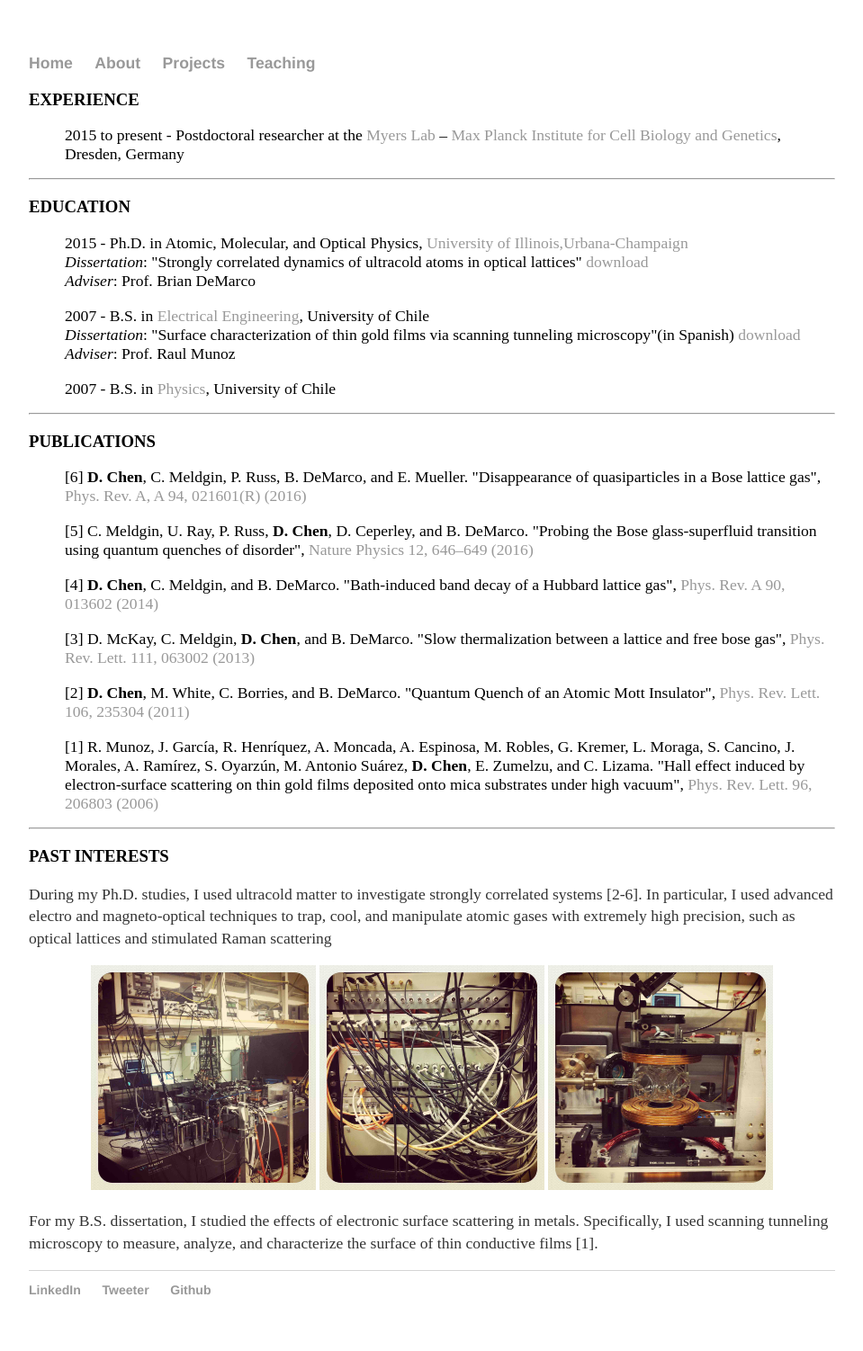
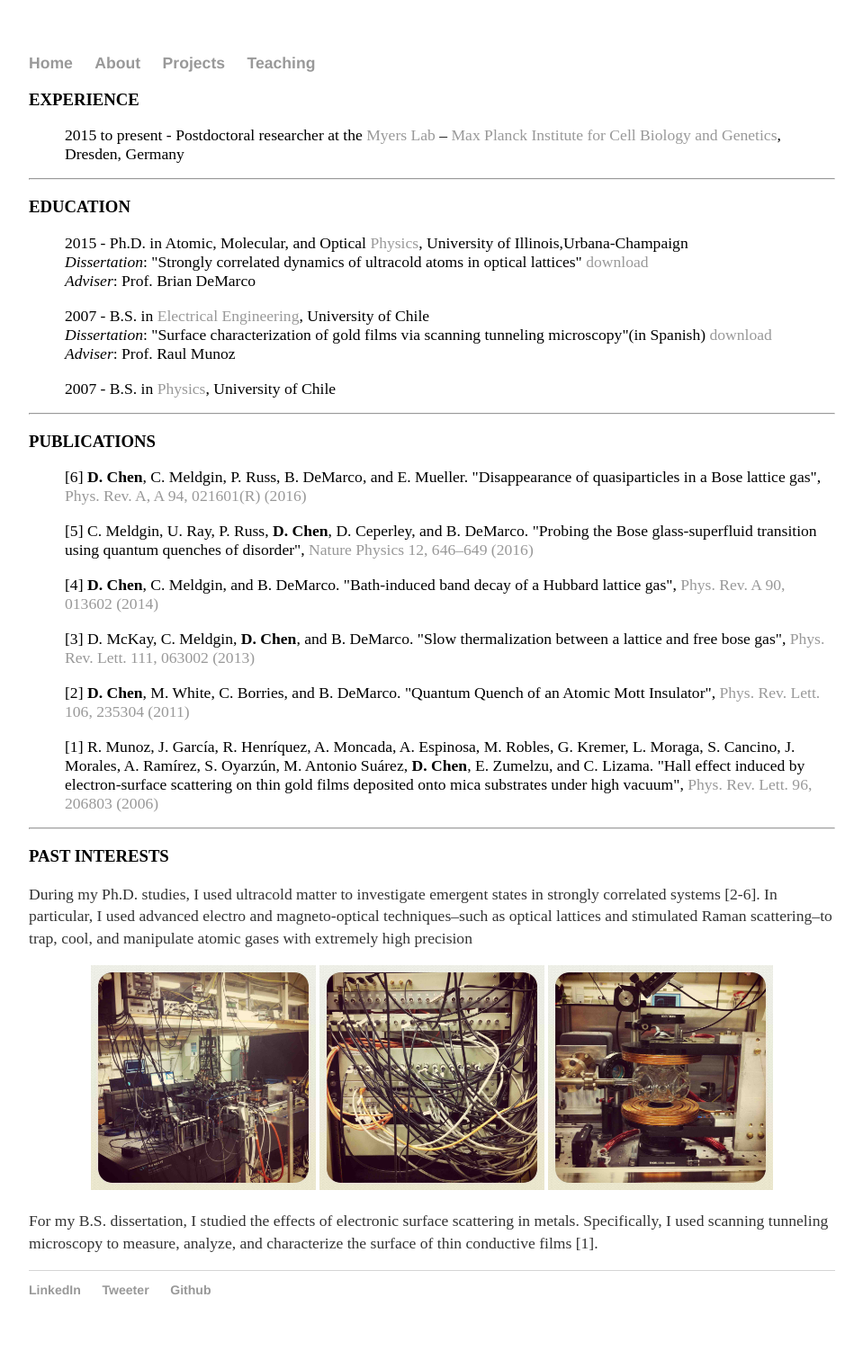
Before and after one commit to davidchenlee/davidchenlee.github.io, a Jekyll site: the page built from about/about.html, in a window 1280 px wide. Shown: the whole page at 90% size, without its empty margins (160-1119 px from the left). Built offline with Jekyll 4.4.1, drawn with Linux system fonts in a browser that asks for light colours.

Commit message:
Edit About

```diff
--- a/about/about.html
+++ b/about/about.html
@@ -12,13 +12,13 @@ title: David Chen
 <hr>
 <h3>EDUCATION</h3>
 <ul style="list-style-type:none">
-  <li>2015 - Ph.D. in Atomic, Molecular, and Optical Physics, <a href="https://physics.illinois.edu/">University of Illinois,Urbana-Champaign</a>
+  <li>2015 - Ph.D. in Atomic, Molecular, and Optical <a href="https://physics.illinois.edu/">Physics</a>, University of Illinois,Urbana-Champaign
     <br><i>Dissertation</i>: "Strongly correlated dynamics of ultracold atoms in optical lattices" <a href="https://drive.google.com/open?id=0B5xYRU0lLprpLWRaMzYtQ2N4eVk">download</a>
     <br><i>Adviser</i>: Prof. Brian DeMarco</li>
     <br>
 
     <li>2007 - B.S. in <a href="http://die.cl/">Electrical Engineering</a>, University of Chile
-    <br><i>Dissertation</i>: "Surface characterization of thin gold films via scanning tunneling microscopy"(in Spanish)
+    <br><i>Dissertation</i>: "Surface characterization of gold films via scanning tunneling microscopy"(in Spanish)
     <a href="https://drive.google.com/open?id=0B5xYRU0lLprpX0JISXN6U1VPelE">download</a>
     <br><i>Adviser</i>: Prof. Raul Munoz</li>
     <br>
@@ -38,7 +38,7 @@ title: David Chen
 
 <hr>
 <h3>PAST INTERESTS</h3>
-<p>During my Ph.D. studies, I used ultracold matter to investigate strongly correlated systems [2-6]. In particular, I used advanced electro and magneto-optical techniques to trap, cool, and manipulate atomic gases with extremely high precision, such as optical lattices and stimulated Raman scattering</p>
+<p>During my Ph.D. studies, I used ultracold matter to investigate emergent states in strongly correlated systems [2-6]. In particular, I used advanced electro and magneto-optical techniques–such as optical lattices and stimulated Raman scattering–to trap, cool, and manipulate atomic gases with extremely high precision</p>
 
 <center>
 <img src="/about/images/apparatus.jpg" alt="Apparatus" style="width:250px">
```
